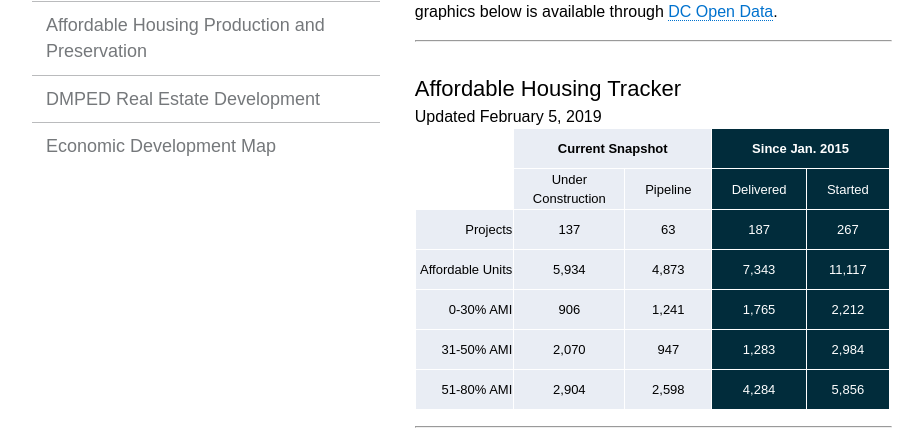
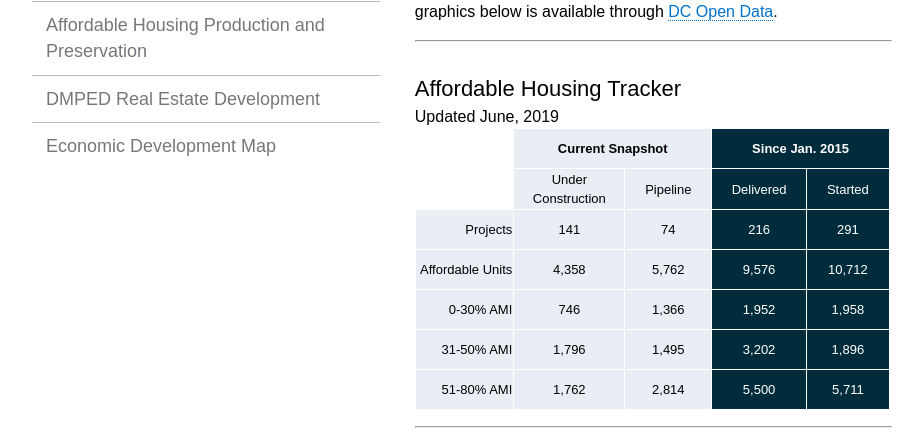
Before and after one commit to DCgov/economic-intelligence, a Jekyll site: the page built from affordable-production-preservation.html, in a window 1280 px wide, cut to the strip 451-891 px from the top of the page. Shown: the whole strip, without its empty margins (28-951 px from the left). Built offline with Jekyll 4.4.1, drawn with Linux system fonts in a browser that asks for light colours; nearby versions of some CDN libraries.

Commit message:
Update affordable-production-preservation.html

```diff
--- a/affordable-production-preservation.html
+++ b/affordable-production-preservation.html
@@ -22,7 +22,7 @@ title: Affordable Housing Production and Preservation
 
 <div>
 	<h2>Affordable Housing Tracker</h2>
-		Updated February 5, 2019
+		Updated June, 2019
 	<div class="ahtable">
 		<table>
 			<tbody>
@@ -40,38 +40,38 @@ title: Affordable Housing Production and Preservation
 				</tr>
 				<tr>
 					<td style="text-align:right !important" bgcolor="#E9EDF4">Projects</td>
-					<td bgcolor="#E9EDF4">137</td>
-					<td bgcolor="#E9EDF4">63</td>
-					<td bgcolor="#012C3B"><font color="#fff">187</font></td>
-					<td bgcolor="#012C3B"><font color="#fff">267</font></td>
+					<td bgcolor="#E9EDF4">141</td>
+					<td bgcolor="#E9EDF4">74</td>
+					<td bgcolor="#012C3B"><font color="#fff">216</font></td>
+					<td bgcolor="#012C3B"><font color="#fff">291</font></td>
 				</tr>
 				<tr>
 					<td style="text-align:right !important" bgcolor="#E9EDF4">Affordable Units</td>
-					<td bgcolor="#E9EDF4">5,934</td>
-					<td bgcolor="#E9EDF4">4,873</td>
-					<td bgcolor="#012C3B"><font color="#fff">7,343</font></td>
-					<td bgcolor="#012C3B"><font color="#fff">11,117</font></td>
+					<td bgcolor="#E9EDF4">4,358</td>
+					<td bgcolor="#E9EDF4">5,762</td>
+					<td bgcolor="#012C3B"><font color="#fff">9,576</font></td>
+					<td bgcolor="#012C3B"><font color="#fff">10,712</font></td>
 				</tr>
 				<tr>
 					<td style="text-align:right !important" bgcolor="#E9EDF4" border="0">0-30% AMI</td>
-					<td bgcolor="#E9EDF4">906</td>
-					<td bgcolor="#E9EDF4">1,241</td>
-					<td bgcolor="#012C3B"><font color="#fff">1,765</font></td>
-					<td bgcolor="#012C3B"><font color="#fff">2,212</font></td>
+					<td bgcolor="#E9EDF4">746</td>
+					<td bgcolor="#E9EDF4">1,366</td>
+					<td bgcolor="#012C3B"><font color="#fff">1,952</font></td>
+					<td bgcolor="#012C3B"><font color="#fff">1,958</font></td>
 				</tr>
 				<tr>
 					<td style="text-align:right !important" bgcolor="#E9EDF4">31-50% AMI</td>
-					<td bgcolor="#E9EDF4">2,070</td>
-					<td bgcolor="#E9EDF4">947</td>
-					<td bgcolor="#012C3B"><font color="#fff">1,283</font></td>
-					<td bgcolor="#012C3B"><font color="#fff">2,984</font></td>
+					<td bgcolor="#E9EDF4">1,796</td>
+					<td bgcolor="#E9EDF4">1,495</td>
+					<td bgcolor="#012C3B"><font color="#fff">3,202</font></td>
+					<td bgcolor="#012C3B"><font color="#fff">1,896</font></td>
 				</tr>
 				<tr>
 					<td style="text-align:right !important" bgcolor="#E9EDF4">51-80% AMI</td>
-					<td bgcolor="#E9EDF4">2,904</td>
-					<td bgcolor="#E9EDF4">2,598</td>
-					<td bgcolor="#012C3B"><font color="#fff">4,284</font></td>
-					<td bgcolor="#012C3B"><font color="#fff">5,856</font></td>
+					<td bgcolor="#E9EDF4">1,762</td>
+					<td bgcolor="#E9EDF4">2,814</td>
+					<td bgcolor="#012C3B"><font color="#fff">5,500</font></td>
+					<td bgcolor="#012C3B"><font color="#fff">5,711</font></td>
 				</tr>
 
 			</tbody>
```
